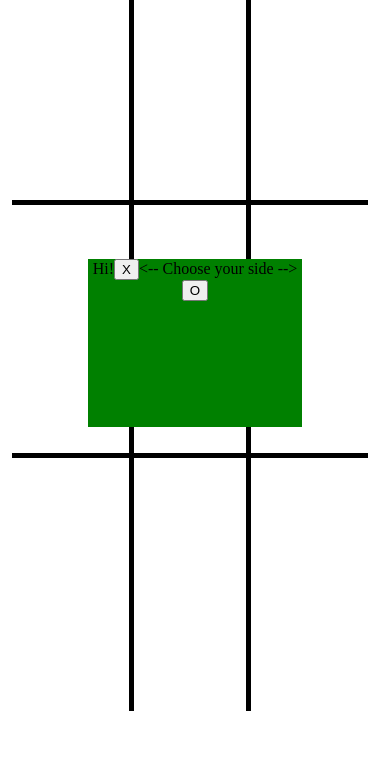
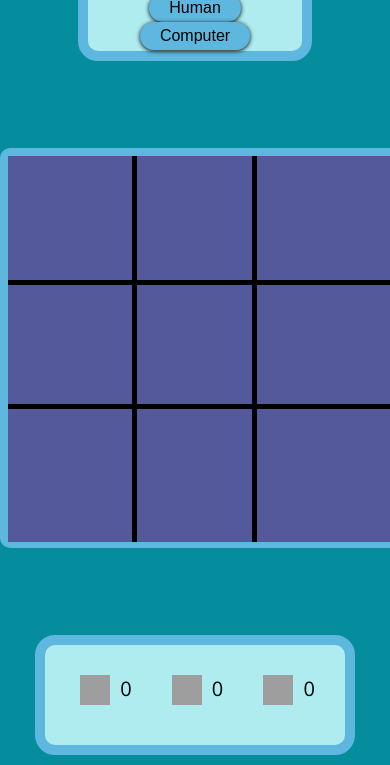
Before and after one commit to dkohlruss/tictactoe, a plain HTML site: page index.html in a window 390 px wide. Shown: the part 79-844 px from the top of the page. Drawn offline with nearby package versions, Linux system fonts and the light colour scheme; grey boxes are pictures that could not be loaded.

Commit message:
Version 1.0.0

```diff
--- a/app.js
+++ b/app.js
@@ -1,4 +1,4 @@
-function Game(bool) {
+function Game(opponent) {
 	var self = this;
 	this.playerTurn = true;
 	this.chosenSpaces = [];
@@ -14,13 +14,19 @@ function Game(bool) {
 	};					// Key = square number
 						// Value = occupant of square
 	this.winningCombos = [[1,2,3],[4,5,6],[7,8,9],[1,5,9],[1,4,7],[2,5,8],[3,5,7],[3,6,9]];
+	this.player1Score = $('#score1').text();
+	this.player2Score = $('#score2').text();
+	this.tieScore = $('#score3').text();
 
 	this.newGame = function() {
-		// bool in Game constructor = true = 2p, false = cpu -- Implement later
+	    // Resets board to blank
+        for (var i = 1; i < 10; i++) {
+            $('#box' + i).html(this.board[i]);
+        }
 
 		// Choose X and O and create players
 		$('.instructions').css('display','block');
-		$('.instructions').append('<button id="x">X</button><-- Choose your side --><button id="o">O</button>');
+		$('.instructions').html('<button id="x">X</button><span id="instrText">Choose your side</span><button id="o">O</button>');
 		$('button').each(function() {
 			$(this).click(createPlayer);
 		});
@@ -92,38 +98,65 @@ function Game(bool) {
 	};
 
 	this.endGame = function(winCombo) {
+	    var winner;
 		if (arguments.length > 0) { // If a winning combo has been passed
 			switch (self.playerTurn) {
 				case true: // Player 1 wins
-					console.log('Player 1 wins!');
+					winner = 'Player 1 wins!';
+				    self.player1Score++;
+				    $('#score1').text(self.player1Score);
 					break;
 				case false: // Player 2 / CPU wins!
-					console.log('Player 2 wins!');
+				    if (self.player2.constructor.name === 'Player') {
+				        winner = 'Player 2 wins!';
+                    } else {
+				        winner = 'Computer wins!'
+                    }
+				    self.player2Score++;
+                    $('#score2').text(self.player2Score);
 					break;
 			}
 		} else {
 			console.log("It's a tie!");
+			winner = 'It\'s a tie!';
+            self.tieScore++;
+            $('#score3').text(self.tieScore);
 		}
 
+        // Turns off clickability of each square at the end of a the game
         $('.square').each(function() {
             $(this).off();
         });
 
 		// TODO: Create a newgame prompt to start a new game
-
+        $('.instructions').html(winner + '<button>Play again?</button>').css('display','block');
+        $('button').click(function() {
+           game = new Game(opponent);
+           game.newGame();
+        });
 	};
 
 	function createPlayer() {
-	    // TODO: Use self.bool to determine human or computer
+	    // Use 'opponent' parameter to determine human or computer
 		var teams = "xo";
 		self.player1 = new Player(this.id);
-		self.player2 = new Computer(teams.replace(this.id,''));
-		// Creates the 2 players, right now both human
+		if (opponent === 'Human') {
+		    self.player2 = new Player(teams.replace(this.id,''));
+        } else {
+		    self.player2 = new Computer(teams.replace(this.id,''));
 
-		// Removes instructions window and starts the game
-		$('.instructions').css('display','none');
+        }
 
-		self.player1.getClick();
+		// Removes instructions
+		$('.instructions').text('Game On!');
+
+		// X always goes first -- Start of game here
+        if (self.player1.team === 'x') {
+            self.player1.getClick();
+        } else {
+            self.playerTurn = false;
+            self.player2.getClick();
+        }
 	}
 }
 
@@ -143,26 +176,23 @@ function Player(team) {
 					}
 			});
 		});
-	}
+	};
 }
 
 function Computer(team) {
     var self = this;
 	this.team = team;
-	this.compSquares = [];
 
     // AI for computer processed in this function
 	this.getClick = function() {
-	    var choice = 0;
 	    var blankSpaces = []; // Blank spaces
-        var cornerSquares = [1,3,7,9];
+        var cornerSquares = [1,3,5,7,9];
         var sideSquares = [2,4,6,8];
 
 	    // Iterate through most to least favorable conditions
 
         // Winning conditions satisfied (for win & block)
         var winningConditions = function(team) {
-            var chooseThis = false;
             var newCombos = [];
             var len = Object.keys(game.board).length;
             var regMatch = new RegExp(team, 'g');
@@ -230,7 +260,7 @@ function Computer(team) {
             game.setClick(winningConditions(game.player1.team), self.team);
         }
 
-        // Choose a corner
+        // Choose a corner or center
         else if (choiceConditions(cornerSquares)) {
             console.log("Corner?");
             console.log(choiceConditions(cornerSquares));
@@ -240,12 +270,6 @@ function Computer(team) {
             }); // (Sort of) randomizes the array -- From http://stackoverflow.com/questions/2450954/how-to-randomize-shuffle-a-javascript-array
             console.log(cornerChoices[0]);
             game.setClick(cornerChoices[0], self.team);
-        }
-
-        // Choose the center
-        else if (blankSpaces.indexOf(5) !== -1) {
-            console.log(5);
-            game.setClick(5, self.team);
         }
 
         // Choose a side
@@ -265,8 +289,16 @@ function Computer(team) {
 }
 
 function go() {
-	game = new Game(false);
-	game.newGame();
+    $('.instructions').css('display','block');
+    $('.instructions').append('<button id="Human">Human</button><span id="instrText">Choose your opponent</span><button id="Computer">Computer</button>');
+	$('button').each(function() {
+		$(this).click(function() {
+            $('.instructions').text('');
+            $('#p2score').attr('src','http://plainicon.com/download-icons/51131/plainicon.com-51131-e05b-512px.png');
+			game = new Game(this.id);
+			game.newGame();
+		});
+	});
+
 }
-
 $(document).ready(go);
--- a/index.html
+++ b/index.html
@@ -1,10 +1,15 @@
 <html>
 	<head>
 		<link rel="stylesheet" href="style.css">
+		<link rel="stylesheet prefetch" href="https://maxcdn.bootstrapcdn.com/font-awesome/4.4.0/css/font-awesome.min.css">
 	</head>
 	<body>
-	<div class="instructions">Hi!</div>
+	<div class="header">
+        <h1>Tic Tac Toe</h1>
+        <div class="instructions"></div>
+    </div>
 
+    <div class="game-container">
         <div class="row">
             <div class="square" id="box1"></div>
             <div class="square" id="box2"></div>
@@ -20,6 +25,19 @@
             <div class="square" id="box8"></div>
             <div class="square" id="box9"></div>
         </div>
+    </div>
+
+	<div class="score-box">
+		<div class="score" id="player1">
+			<img src="https://openclipart.org/download/247319/abstract-user-flat-3.svg"><span id="score1">0</span>
+		</div>
+		<div class="score" id="player2">
+			<img src="https://openclipart.org/download/247316/abstract-user-flat-2.svg" id="p2score"><span id="score2">0</span>
+		</div>
+		<div class="score" id="tie">
+			<img src="http://downloadicons.net/sites/default/files/pause-icon-14021.png"><span id="score3">0</span>
+		</div>
+	</div>
 	</body>
 	<script src="jquery-3.1.1.min.js"></script>
 	<script src="app.js"></script>
--- a/style.css
+++ b/style.css
@@ -1,14 +1,87 @@
+@import url('https://fonts.googleapis.com/css?family=Luckiest+Guy|Open+Sans');
+
+body {
+	font-family: 'Open Sans', sans-serif;
+	background: #068D9D;
+}
+
+h1 {
+	font-family: 'Luckiest Guy', cursive;
+	margin: 0 0 10px;
+}
+
+img {
+	height: 30px;
+	width: 30px;
+	padding: 0px 10px;
+}
+
+button {
+	display: inline-block;
+	margin: 0 10px;
+	font-size: 1.25em;
+	background: #5DB7DE;
+	border: none;
+	border-radius: 28px;
+	text-decoration: none;
+	box-shadow: 0px 1px 4px;
+	padding: 5px 20px;
+}
+
+.game-container {
+	position: absolute;
+	margin: auto;
+	top: 10px; bottom: 0;
+	left: 0; right: 0;
+
+	width: 500px;
+	height: 500px;
+
+	padding-left: 0px;
+
+	background: #5DB7DE;
+	border-radius: 10px;
+}
+
+.score-box {
+	position: absolute;
+	margin: auto;
+	bottom: 10px;
+	left: 0; right: 0;
+	width: 700px;
+	height: 100px;
+	background: #AEECEF;
+
+	border-style: solid;
+	border-color: #5DB7DE;
+	border-width: 10px;
+
+	border-radius: 20px;
+
+	align-items: center;
+
+
+	text-align: center;
+	font-size: 1.25em;
+}
+
+.score {
+	display: inline-flex;
+	margin: 6% 70px;
+
+	letter-spacing: 5px;
+}
+
 .square {
-	width: 30%;
-	height: 30%;
-	background: #FFFFFF;
+	width: 33.333%;
+	height: 33.333%;
+	background: #53599A;
 	border-color: #000000;
 	border-style: solid;
 	margin: auto;
 
   	position: absolute;
 	align-items: center;
-	justify-content: center;
 
 	font-size: 5em;
 	text-align: center;
@@ -16,44 +89,48 @@
 	z-index: 1;
 }
 
-.instructions {
-	position: absolute;
+.header {
 	position: absolute;
 	margin: auto;
-	top: 0; bottom: 0;
+	top: 20px;
 	left: 0; right: 0;
 	width: 55%;
-	height: 20%;
-	background: green;
+	height: 100px;
+	background: #AEECEF;
 	color: black;
 	text-align: center;
 
-	display: none;
+	border-style: solid;
+	border-color: #5DB7DE;
+	border-width: 10px;
+	border-radius: 20px;
+
 	z-index: 2;
 }
 
+
 #box1 {
 	border-width: 0px 5px 5px 0px;
-	top: 3%;
-	left: 3%;
+	top: 2%;
+	left: 2%;
 }
 
 #box2 {
 	border-width: 0px 5px 5px 5px;
-	top: 3%;
+	top: 2%;
 	left: 33%;
 }
 
 #box3 {
 	border-width: 0px 0px 5px 5px;
-	top: 3%;
-	left: 63%;
+	top: 2%;
+	left: 64%;
 }
 
 #box4 {
 	border-width: 5px 5px 5px 0px;
 	top: 33%;
-	left: 3%;
+	left: 2%;
 }
 
 #box5 {
@@ -65,23 +142,72 @@
 #box6 {
 	border-width: 5px 0px 5px 5px;
 	top: 33%;
-	left: 63%;
+	left: 64%;
 }
 
 #box7 {
 	border-width: 5px 5px 0px 0px;
-	top: 63%;
-	left: 3%;
+	top: 64%;
+	left: 2%;
 }
 
 #box8 {
 	border-width: 5px 5px 0px 5px;
-	top: 63%;
+	top: 64%;
 	left: 33%;
 }
 
 #box9 {
 	border-width: 5px 0px 0px 5px;
-	top: 63%;
-	left: 63%;
+	top: 64%;
+	left: 64%;
 }
+
+@media screen and (max-width: 850px) {
+	button {
+		font-size: 1em;
+	}
+}
+
+@media screen and (max-width: 750px) {
+	.score-box {
+		width: 400px;
+	}
+
+	.score {
+		margin: 10% 30px;
+	}
+}
+
+@media screen and (max-width: 650px) {
+	.game-container {
+		width: 400px;
+		height: 400px;
+	}
+
+	#box3 {
+		left: 63%;
+	}
+
+	#box6 {
+		left: 63%;
+	}
+
+	#box9 {
+		left: 63%;
+	}
+
+	#instrText {
+		display: none;
+	}
+}
+
+@media screen and (max-width: 430px) {
+	.score-box {
+		width: 300px;
+	}
+
+	.score {
+		margin: 10% 10px;
+	}
+}
```
Lines whose indentation alone changed are shown as unchanged.
